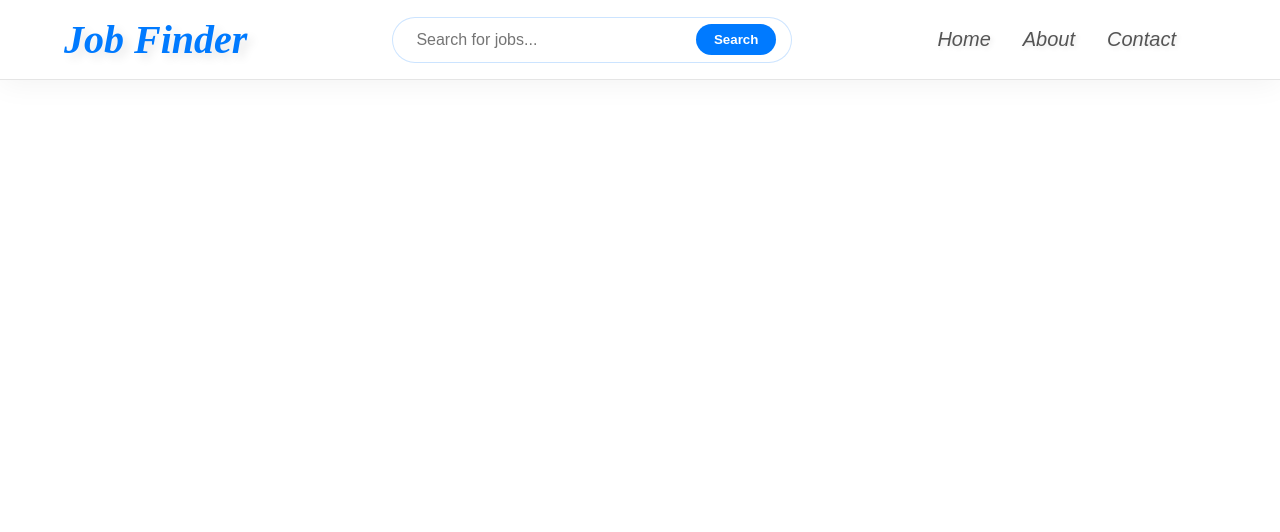
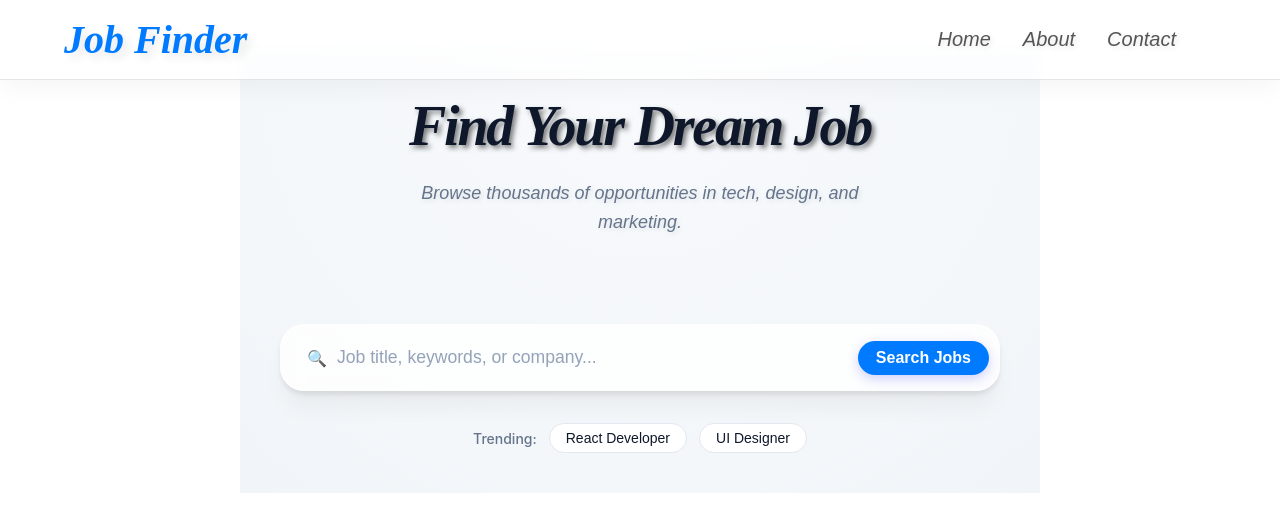
Before and after one commit to Tony-Omer/Jobs-Search-Project, a React (Vite) app: page /jobfind in a window 1280 px wide. Shown: the top 532 px of the page. Built offline with nearby package versions, Linux system fonts and the light colour scheme; a web font is replaced by a local one.

Commit message:
adding search component

```diff
--- a/src/App.tsx
+++ b/src/App.tsx
@@ -5,6 +5,8 @@ import OPTIONS from './components/options';
 import JOBHEADER from './components/job-header';
 import JOBPOSTS from './components/JOBPOSTS';
 import Employer from './components/Employer'; // Capitalized the 'E'
+import JobFind from './components/JobFind';
+
 
 function App() {
   return (
@@ -25,6 +27,9 @@ function App() {
 
         {/* The Employer Route: Only shows the Employer component */}
         <Route path="/employer" element={<Employer />} />
+
+        {/* The JobFind Route: Only shows the JobFind component */}
+        <Route path="/jobfind" element={<JobFind />} />
       </Routes>
     </div>
   );
--- /dev/null
+++ b/src/components/JobFind.css
@@ -0,0 +1,231 @@
+.job-page-container {
+  max-width: 800px;
+  margin: 50px auto;
+  padding: 20px;
+  font-family: 'Inter', system-ui, sans-serif;
+  text-align: center;
+}
+
+.job-header h1 {
+  font-size: 2.5rem;
+  color: #1a202c;
+  margin-bottom: 10px;
+}
+
+.job-header p {
+  color: #718096;
+  margin-bottom: 40px;
+}
+
+.search-container {
+  display: flex;
+  gap: 10px;
+  background: white;
+  padding: 10px;
+  border-radius: 12px;
+  box-shadow: 0 10px 25px rgba(0, 0, 0, 0.05);
+  border: 1px solid #e2e8f0;
+}
+
+.input-group {
+  display: flex;
+  align-items: center;
+  flex-grow: 1;
+  padding-left: 15px;
+}
+
+.search-icon {
+  margin-right: 10px;
+  color: #a0aec0;
+}
+
+.search-container input {
+  width: 100%;
+  border: none;
+  outline: none;
+  font-size: 1rem;
+  color: #2d3748;
+}
+
+.search-button {
+  background-color: #4a90e2;
+  color: white;
+  border: none;
+  padding: 12px 25px;
+  border-radius: 8px;
+  font-weight: 600;
+  cursor: pointer;
+  transition: background 0.2s;
+}
+
+.search-button:hover {
+  background-color: #357abd;
+}
+
+.recent-searches {
+  margin-top: 20px;
+  display: flex;
+  justify-content: center;
+  align-items: center;
+  gap: 10px;
+  font-size: 0.9rem;
+  color: #718096;
+}
+
+.recent-searches button {
+  background: #f7fafc;
+  border: 1px solid #edf2f7;
+  padding: 5px 12px;
+  border-radius: 20px;
+  cursor: pointer;
+  color: #4a5568;
+}
+
+.recent-searches button:hover {
+  background: #edf2f7;
+}
+
+
+
+
+
+
+
+/* --- JobFind styling --- */
+
+
+/* Modern Minimalist Job Finder */
+:root {
+  --brand-color: #6366f1; /* Modern Indigo */
+  --glass-bg: rgba(255, 255, 255, 0.8);
+  --text-main: #0f172a;
+  --text-muted: #64748b;
+}
+
+.job-page-container {
+  min-height: 50vh;
+  display: flex;
+  flex-direction: column;
+  align-items: center;
+  justify-content: center;
+  padding: 40px 20px;
+  background: radial-gradient(circle at top center, #f8fafc 0%, #f1f5f9 100%);
+  font-family: 'Inter', system-ui, -apple-system, sans-serif;
+}
+
+.job-header {
+  margin-bottom: 48px;
+  text-align: center;
+}
+
+.job-header h1 {
+  font-size: clamp(2rem, 5vw, 3.5rem);
+  font-weight: 800;
+  color: var(--text-main);
+  letter-spacing: -0.04em;
+  margin-bottom: 16px;
+}
+
+.job-header p {
+  font-size: 1.125rem;
+  color: var(--text-muted);
+  max-width: 500px;
+  line-height: 1.6;
+}
+
+/* The "Floating" Glass Search Bar */
+.search-container {
+  width: 100%;
+  max-width: 720px;
+  display: flex;
+  background: var(--glass-bg);
+  backdrop-filter: blur(12px);
+  -webkit-backdrop-filter: blur(12px);
+  padding: 10px;
+  border-radius: 24px;
+  border: 1px solid rgba(255, 255, 255, 0.4);
+  box-shadow:
+    0 4px 6px -1px rgba(0, 0, 0, 0.1),
+    0 20px 25px -5px rgba(0, 0, 0, 0.05);
+  transition: all 0.3s cubic-bezier(0.4, 0, 0.2, 1);
+}
+
+.search-container:focus-within {
+  transform: scale(1.01);
+  box-shadow: 0 25px 50px -12px rgba(0, 0, 0, 0.15);
+  border-color: var(--brand-color);
+}
+
+.input-group {
+  flex: 1;
+  display: flex;
+  align-items: center;
+  padding: 0 16px;
+}
+
+.search-container input {
+  width: 100%;
+  background: transparent;
+  border: none;
+  outline: none;
+  padding: 12px 0;
+  font-size: 1.1rem;
+  color: var(--text-main);
+}
+
+.search-container input::placeholder {
+  color: #94a3b8;
+}
+
+.search-button {
+  background: var(--brand-color);
+  color: white;
+  border: none;
+  padding: 12px 32px;
+  border-radius: 16px;
+  font-weight: 600;
+  font-size: 1rem;
+  cursor: pointer;
+  transition: all 0.2s ease;
+  box-shadow: 0 4px 12px rgba(99, 102, 241, 0.3);
+}
+
+.search-button:hover {
+  background: #4f46e5;
+  transform: translateY(-1px);
+  box-shadow: 0 6px 20px rgba(99, 102, 241, 0.4);
+}
+
+/* Trending chips */
+.recent-searches {
+  margin-top: 32px;
+  display: flex;
+  gap: 12px;
+  align-items: center;
+  flex-wrap: wrap;
+  justify-content: center;
+}
+
+.recent-searches span {
+  font-size: 0.875rem;
+  color: var(--text-muted);
+  font-weight: 500;
+}
+
+.recent-searches button {
+  background: white;
+  border: 1px solid #e2e8f0;
+  padding: 6px 16px;
+  border-radius: 9999px;
+  font-size: 0.875rem;
+  color: var(--text-main);
+  font-weight: 500;
+  cursor: pointer;
+  transition: all 0.2s;
+}
+
+.recent-searches button:hover {
+  border-color: var(--brand-color);
+  color: var(--brand-color);
+  background: #f5f3ff;
+}
--- /dev/null
+++ b/src/components/JobFind.tsx
@@ -0,0 +1,42 @@
+import React, { useState } from 'react';
+import './JobFind.css'; // Make sure to create this file!
+
+const JobFind = () => {
+  const [searchTerm, setSearchTerm] = useState('');
+
+  const handleSearch = (e) => {
+    e.preventDefault();
+    alert(`Searching for: ${searchTerm}`);
+    // You'll eventually trigger an API call here
+  };
+
+  return (
+    <div className="job-page-container">
+      <header className="job-header">
+        <h1>Find Your Dream Job</h1>
+        <p>Browse thousands of opportunities in tech, design, and marketing.</p>
+      </header>
+
+      <form className="search-container" onSubmit={handleSearch}>
+        <div className="input-group">
+          <span className="search-icon">🔍</span>
+          <input
+            type="text"
+            placeholder="Job title, keywords, or company..."
+            value={searchTerm}
+            onChange={(e) => setSearchTerm(e.target.value)}
+          />
+        </div>
+        <button type="submit" className="search-button">Search Jobs</button>
+      </form>
+
+      <section className="recent-searches">
+        <span>Trending:</span>
+        <button onClick={() => setSearchTerm('React Developer')}>React Developer</button>
+        <button onClick={() => setSearchTerm('UI Designer')}>UI Designer</button>
+      </section>
+    </div>
+  );
+};
+
+export default JobFind;
--- a/src/components/employer.tsx
+++ b/src/components/employer.tsx
@@ -22,7 +22,7 @@ const REGISTER = () => {
         const submissionData = {
             ...formData,
             salary: formData.salary ? parseFloat(formData.salary) : null,
-            // Only split if there is text, otherwise send an empty array
+
             key_responsibilities: formData.key_responsibilities.trim()
                 ? formData.key_responsibilities.split(',').map(item => item.trim())
                 : [],
@@ -93,7 +93,7 @@ const REGISTER = () => {
                     <textarea name="requirements" value={formData.requirements} onChange={handleChange} />
                 </div>
 
-                <button type="submit" className='form-submit-button'>Save Job to Database</button>
+                <button type="submit" className='form-submit-button'>Save Job to Post</button>
             </form>
         </div>
     );
--- a/src/components/navbar.tsx
+++ b/src/components/navbar.tsx
@@ -15,11 +15,7 @@ function NAVBAR() {
       </a>
 
 
-     {/* Search Bar */}
-      <div className="search-container">
-        <input type="text" placeholder="Search for jobs..." />
-        <button type="submit">Search</button>
-      </div>
+
 
 
 
--- a/src/components/options.tsx
+++ b/src/components/options.tsx
@@ -19,7 +19,7 @@ const OPTIONS = () => {
                 <p>
                     Search for your dream job and connect with employers who are looking for talented professionals.
                 </p>
-                <Link to="/jobs" className="btn">
+                <Link to="/jobfind" className="btn">
                     Find a Job
                 </Link>
             </div>
```
Also changed, not shown: src/index.css (+9 -0 lines).
